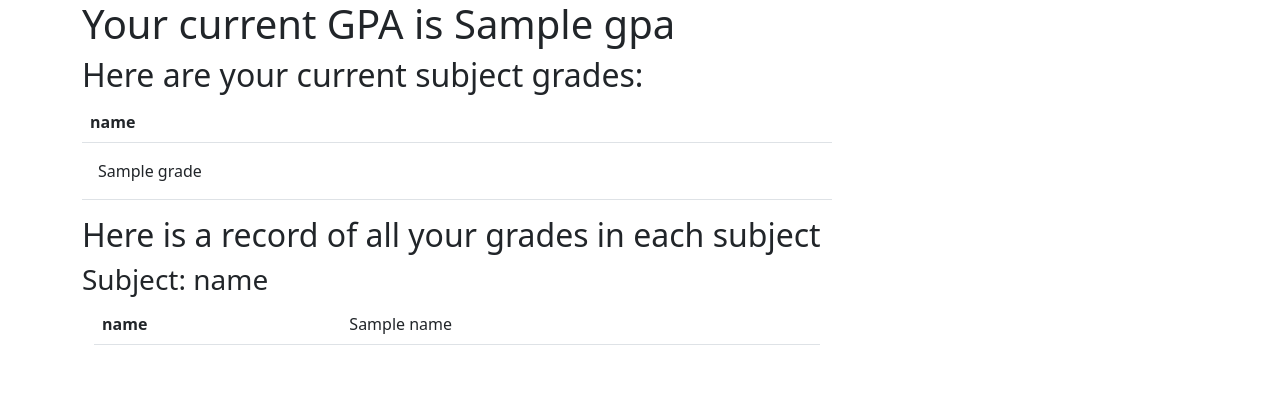
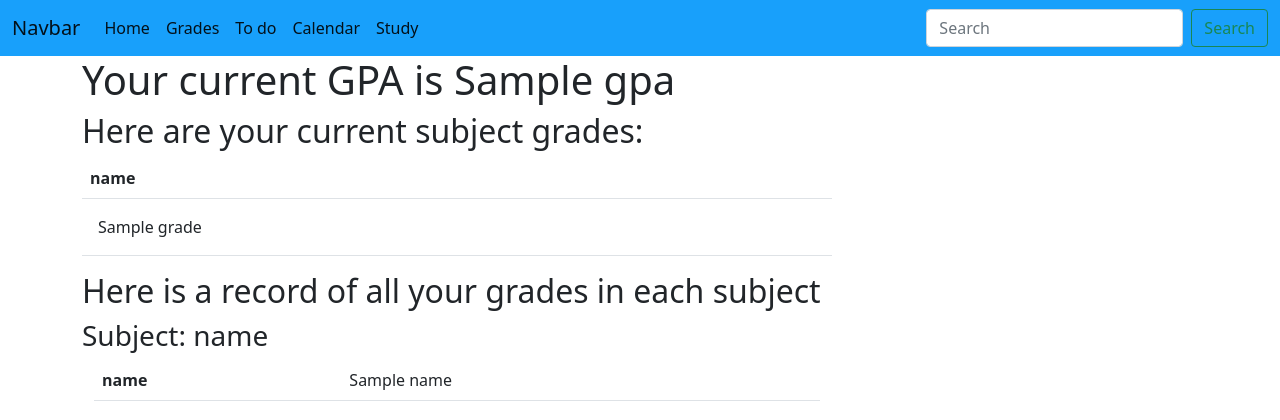
Before and after one commit to Joshua-H05/filemate, a Flask app: template src/filemate/templates/grades.html in a window 1280 px wide. Shown: the top 420 px of the page. Run offline with Flask 3, Linux system fonts and the light colour scheme; the template is opened without the code that fills it: most values are stand-ins (such as "Sample title", 1, 10 or a date in 2020).

Commit message:
Nav bar implemented& working. Need to change word color& begin to structure grades page

```diff
--- /dev/null
+++ b/src/filemate/templates/base.html
@@ -0,0 +1,57 @@
+<!doctype html>
+<html lang="en">
+  <head>
+    <!-- Required meta tags -->
+    <meta charset="utf-8">
+    <meta name="viewport" content="width=device-width, initial-scale=1">
+
+    <!-- Bootstrap CSS -->
+    <link href="https://cdn.jsdelivr.net/npm/bootstrap@5.1.3/dist/css/bootstrap.min.css" rel="stylesheet" integrity="sha384-1BmE4kWBq78iYhFldvKuhfTAU6auU8tT94WrHftjDbrCEXSU1oBoqyl2QvZ6jIW3" crossorigin="anonymous">
+
+    <title>Hello, world!</title>
+  </head>
+  <body>
+  <nav class="navbar navbar-expand-lg navbar-light" style="background-color: #18A0FB;">
+      <div class="container-fluid">
+        <a class="navbar-brand" href="#">Navbar</a>
+        <button class="navbar-toggler" type="button" data-bs-toggle="collapse" data-bs-target="#navbarSupportedContent" aria-controls="navbarSupportedContent" aria-expanded="false" aria-label="Toggle navigation">
+          <span class="navbar-toggler-icon"></span>
+        </button>
+        <div class="collapse navbar-collapse" id="navbarSupportedContent">
+          <ul class="navbar-nav me-auto mb-2 mb-lg-0">
+            <li class="nav-item">
+              <a class="nav-link active" aria-current="page" href="{{ url_for('index') }}">Home</a>
+            </li>
+            <li class="nav-item">
+              <a class="nav-link active" href="{{ url_for('grades_overview') }}">Grades</a>
+            </li>
+            <li class="nav-item">
+              <a class="nav-link active", href="{{ url_for('to_do') }}">To do</a>
+            </li>
+            <li class="calendar">
+              <a class="nav-link active", href="{{ url_for('calendar') }}">Calendar</a>
+            </li>
+            <li class="calendar">
+              <a class="nav-link active", href="{{ url_for('study') }}">Study</a>
+            </li>
+          </ul>
+          <form class="d-flex">
+            <input class="form-control me-2" type="search" placeholder="Search" aria-label="Search">
+            <button class="btn btn-outline-success" type="submit">Search</button>
+          </form>
+        </div>
+      </div>
+    </nav>
+    <!-- Optional JavaScript; choose one of the two! -->
+
+    <!-- Option 1: Bootstrap Bundle with Popper -->
+    <script src="https://cdn.jsdelivr.net/npm/bootstrap@5.1.3/dist/js/bootstrap.bundle.min.js" integrity="sha384-ka7Sk0Gln4gmtz2MlQnikT1wXgYsOg+OMhuP+IlRH9sENBO0LRn5q+8nbTov4+1p" crossorigin="anonymous"></script>
+
+    <!-- Option 2: Separate Popper and Bootstrap JS -->
+    <!--
+    <script src="https://cdn.jsdelivr.net/npm/@popperjs/core@2.10.2/dist/umd/popper.min.js" integrity="sha384-7+zCNj/IqJ95wo16oMtfsKbZ9ccEh31eOz1HGyDuCQ6wgnyJNSYdrPa03rtR1zdB" crossorigin="anonymous"></script>
+    <script src="https://cdn.jsdelivr.net/npm/bootstrap@5.1.3/dist/js/bootstrap.min.js" integrity="sha384-QJHtvGhmr9XOIpI6YVutG+2QOK9T+ZnN4kzFN1RtK3zEFEIsxhlmWl5/YESvpZ13" crossorigin="anonymous"></script>
+    -->
+  {% block content %}{% endblock %}
+  </body>
+</html>
--- a/src/filemate/templates/grades.html
+++ b/src/filemate/templates/grades.html
@@ -1,14 +1,5 @@
-<!DOCTYPE html>
-<html lang="en">
-<head>
-    <link href="https://cdn.jsdelivr.net/npm/bootstrap@5.0.2/dist/css/bootstrap.min.css" rel="stylesheet" integrity="sha384-EVSTQN3/azprG1Anm3QDgpJLIm9Nao0Yz1ztcQTwFspd3yD65VohhpuuCOmLASjC" crossorigin="anonymous">
-    <meta charset="UTF-8">
-    <meta name="viewport" content="width=device-width, initial-scale=1">
-
-
-    <title>Here is an overview of your grades</title>
-</head>
-<body>
+{% extends 'base.html'%}
+{% block content %}
 <div class="container">
     <h1> Your current GPA is {{gpa}}</h1>
 </div>
@@ -52,7 +43,4 @@
         {% endfor %}
     </div>
  </div>
-
-
-</body>
-</html>
+{% endblock %}
```
Also changed, not shown: src/filemate/templates/calendar.html (+6 -9 lines), src/filemate/templates/dashboard.html (+7 -9 lines), src/filemate/templates/study.html (+6 -9 lines), src/filemate/templates/to_do.html (+6 -9 lines). Lines whose indentation alone changed are shown as unchanged.
